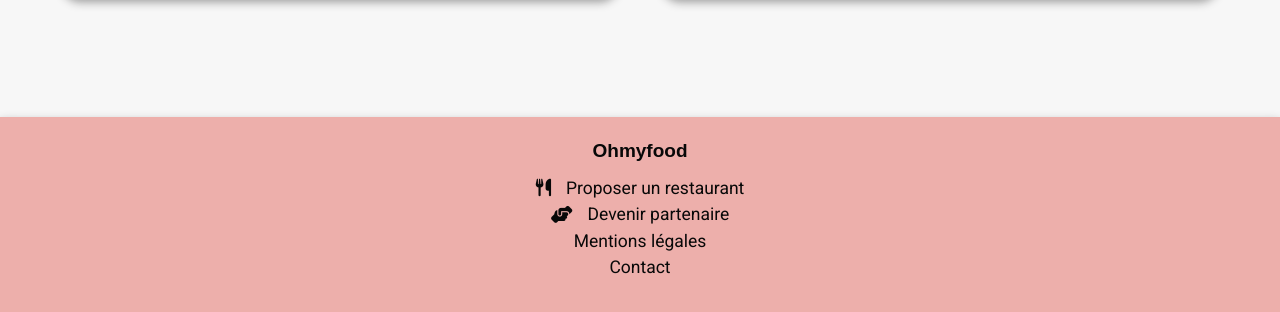
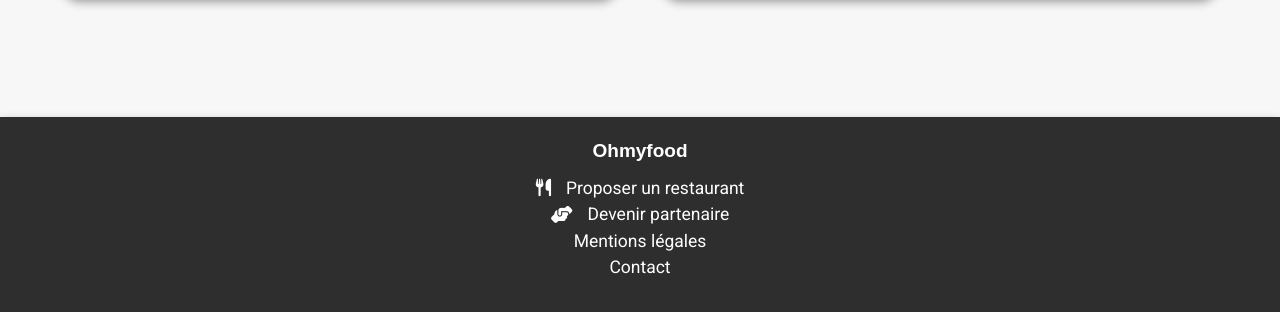
Before and after one commit to KABUYA-SINA/KABUYA, a website: page index.html in a window 1280 px wide. Shown: the part 1303-1615 px from the top of the page. Drawn offline with Linux system fonts and the light colour scheme; a web font is replaced by a local one.

Commit message:
Footer modif 992-1440px

```diff
--- a/sass/layout/_footer.scss
+++ b/sass/layout/_footer.scss
@@ -28,8 +28,6 @@
 
 
     @include tablet {
-        background: #edafab;
-        color: $black-color;
         @include shadow;
         & h2{
             text-align: center;
@@ -39,16 +37,5 @@
            justify-content: center;
 
         }
-
-
-        & a {
-             color: $black-color;
-        }
     }
 }
-@include ordi{
-    footer{
-         @include color-secondary($orangeRed);
-    }
-
-}
```
Also changed, not shown: assets/css/styles.css, 1 other file.
